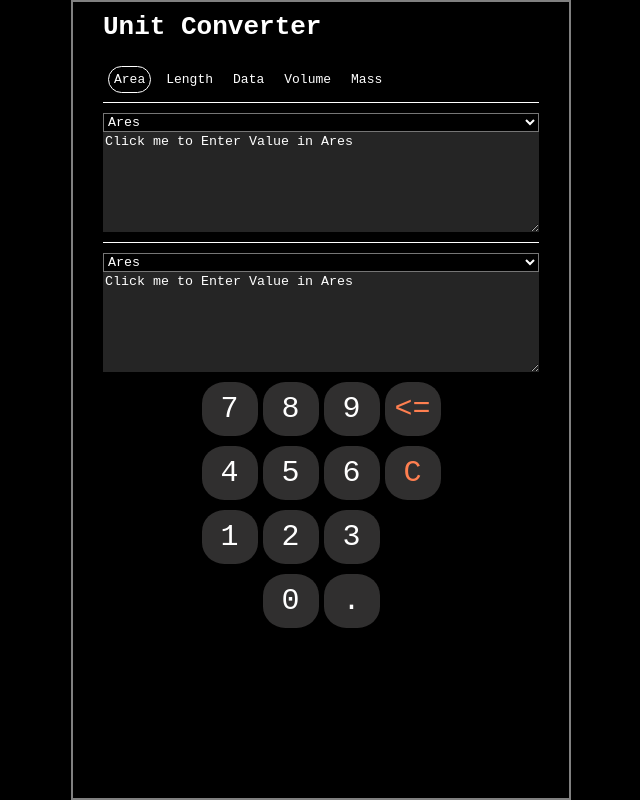
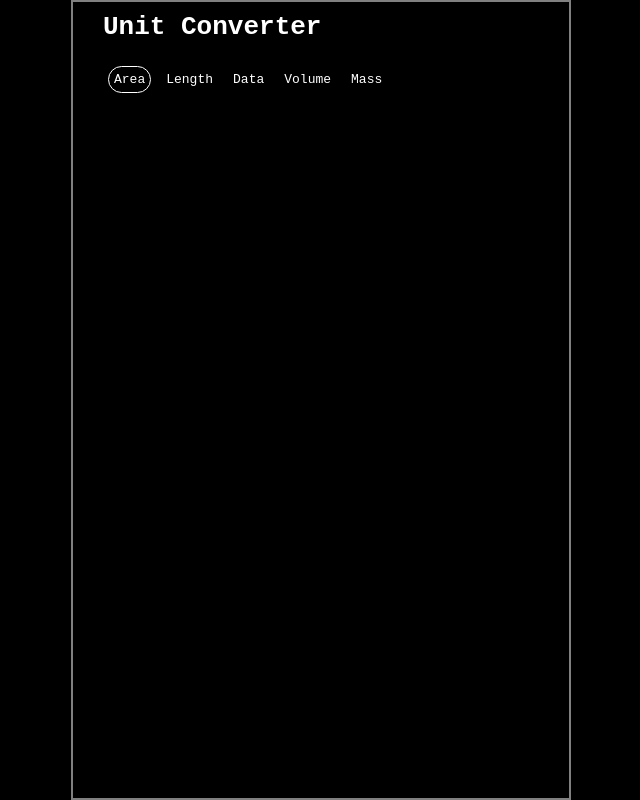
Before and after one commit to kriszzy01/SI-Unit-Converter, a React (Create React App) app: page / in a window 1280 px wide. Shown: the whole page, without its empty margins (319-959 px from the left). Built offline with nearby package versions, Linux system fonts and the light colour scheme.

Commit message:
First Attempt to Fix HomePage

```diff
--- a/package.json
+++ b/package.json
@@ -1,5 +1,5 @@
 {
-  "homepage": "https://christianotu.github.io/SI-Unit-Converter",
+  "homepage": "https://kriszzy01.github.io/SI-Unit-Converter",
   "name": "react-testing",
   "version": "0.1.0",
   "private": true,
--- a/src/App.js
+++ b/src/App.js
@@ -1,23 +1,26 @@
 import React from "react";
-import {BrowserRouter as Router, Switch, Route} from "react-router-dom";
+import { BrowserRouter as Router, Switch, Route } from "react-router-dom";
 import { AreaConverter } from "./features/units/area/AreaConverter";
-import {LengthConverter} from "./features/units/length/LengthConverter";
-import {VolumeConverter} from "./features/units/volume/VolumeConverter";
-import {DataConverter} from "./features/units/data/DataConverter";
-import {MassConverter} from "./features/units/mass/MassConverter";
-import {ConverterHeader} from "./features/ConverterHeader";
+import { LengthConverter } from "./features/units/length/LengthConverter";
+import { VolumeConverter } from "./features/units/volume/VolumeConverter";
+import { DataConverter } from "./features/units/data/DataConverter";
+import { MassConverter } from "./features/units/mass/MassConverter";
+import { ConverterHeader } from "./features/ConverterHeader";
 
 export const App = () => {
 
     return (
         <Router>
-            <ConverterHeader/>
+            <ConverterHeader />
             <Switch>
-                <Route exact path="/"><AreaConverter/></Route>
-                <Route path="/length"><LengthConverter/></Route>
-                <Route path="/volume"><VolumeConverter/></Route>
-                <Route path="/data"><DataConverter/></Route>
-                <Route path="/mass"><MassConverter/></Route>
+                <Route
+                    exact path="/"
+                    render={() => AreaConverter}
+                />
+                <Route path="/length"><LengthConverter /></Route>
+                <Route path="/volume"><VolumeConverter /></Route>
+                <Route path="/data"><DataConverter /></Route>
+                <Route path="/mass"><MassConverter /></Route>
             </Switch>
         </Router>
     );
```
